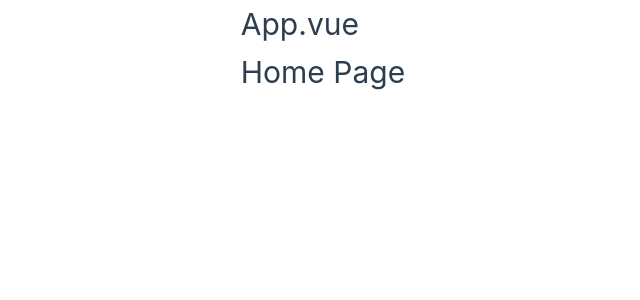
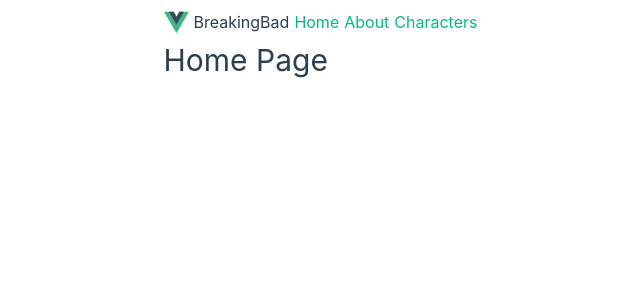
Before and after one commit to elvisss/ricky-and-morty-vue-ts, a Vue app: page /#/ in a window 1280 px wide. Shown: the top 300 px of the page, without its empty margins (317-957 px from the left). Built offline with nearby package versions, Linux system fonts and the light colour scheme.

Commit message:
adding router links

```diff
--- a/src/App.vue
+++ b/src/App.vue
@@ -1,8 +1,17 @@
+<script setup lang="ts">
+import NavBar from '@/shared/components/NavBar.vue'
+import { routeLinks } from './router/link-routes'
+</script>
+
 <template>
   <div class="wrapper">
-    <h1>App.vue</h1>
+    <header>
+      <NavBar title="BreakingBad" :links="routeLinks" />
+    </header>
 
-    <router-view />
+    <main>
+      <RouterView />
+    </main>
   </div>
 </template>
 
--- /dev/null
+++ b/src/router/link-routes.ts
@@ -0,0 +1,11 @@
+export interface RouterLink {
+  name: string
+  path: string
+  title: string
+}
+
+export const routeLinks: RouterLink[] = [
+  { path: '/', name: 'home', title: 'Home' },
+  { path: '/about', name: 'about', title: 'About' },
+  { path: '/characters', name: 'characters', title: 'Characters' },
+]
--- /dev/null
+++ b/src/shared/components/NavBar.vue
@@ -0,0 +1,51 @@
+<script setup lang="ts">
+import type { RouterLink } from '@/router/link-routes'
+
+interface Props {
+  title: string
+  links: RouterLink[]
+}
+
+const props = defineProps<Props>()
+</script>
+
+<template>
+  <nav>
+    <img src="@/assets/logo.svg" alt="Vue Logo" height="25" width="25" />
+    <span>{{ props.title }}</span>
+
+    <RouterLink
+      v-for="link of props.links"
+      :key="link.path"
+      :to="link.path"
+    >
+      {{ link.title }}
+    </RouterLink>
+
+    <!-- <RouterLink to="/">Inicio</RouterLink>
+    <RouterLink to="/about">About</RouterLink> -->
+  </nav>
+</template>
+
+<style scoped>
+nav {
+  align-items: flex-start;
+  display: flex;
+  font-size: 16px;
+  margin-top: 10px;
+  text-align: center;
+  width: 100%;
+}
+
+img {
+  margin-right: 5px;
+}
+
+span {
+  margin-right: 5px;
+}
+
+a {
+  margin-right: 5px;
+}
+</style>
```
Also changed, not shown: 1 other file (tests, documents, lock files or other folders).
